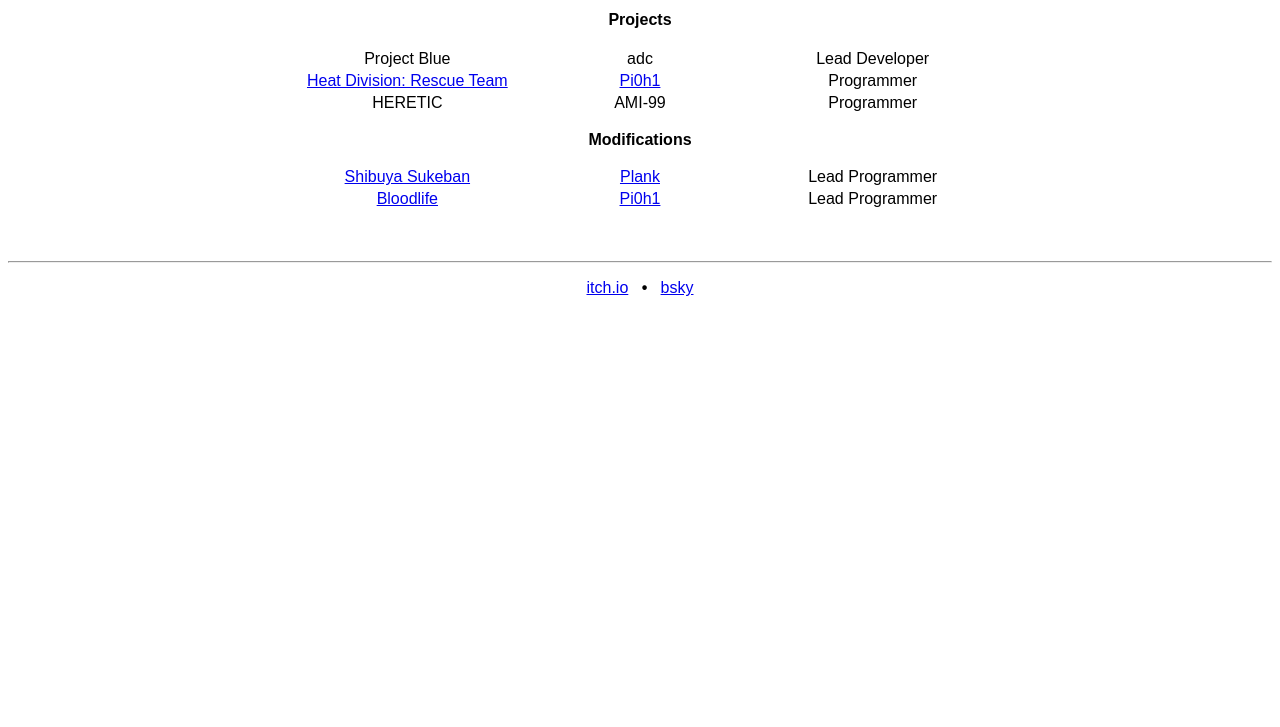
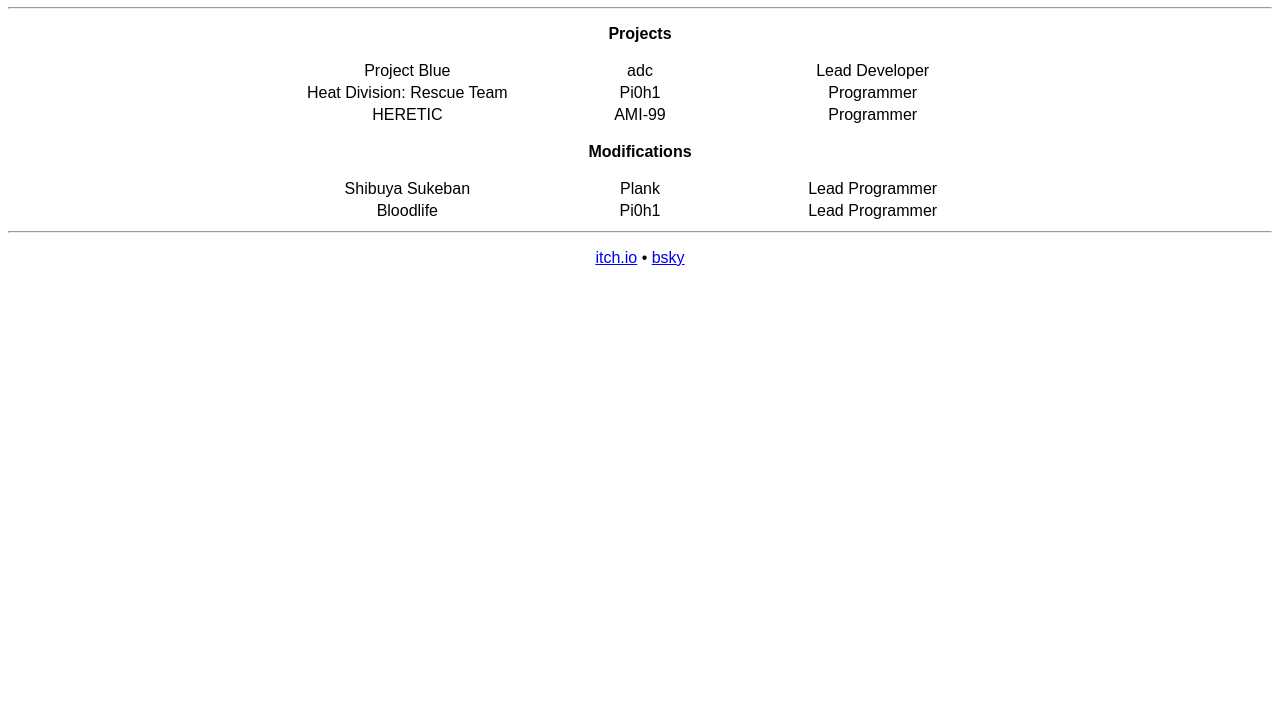
Before and after one commit to the-adc/pattaconna.github.io, a plain HTML site: page index.html in a window 1280 px wide. Shown: the part 73-800 px from the top of the page. Drawn offline with Linux system fonts and the light colour scheme.

Commit message:
Optimized the code for the site.

```diff
--- a/index.html
+++ b/index.html
@@ -1,38 +1,72 @@
-<h1 style="text-align: center; font-family: arial;">adc</h1>
+<!DOCTYPE html>
+<html lang="en">
+<head>
+    <meta charset="UTF-8">
+    <meta name="viewport" content="width=device-width, initial-scale=1.0">
+    <title>adc</title>
+    <style>
+        body {
+            font-family: Arial, sans-serif;
+            text-align: center;
+        }
+        .center-table {
+            margin: 0 auto;
+            width: 700px;
+        }
+        .center-table td {
+            width: 30%;
+            text-align: center;
+        }
+        .center-table a {
+            text-decoration: none;
+            color: inherit;
+        }
+        .center-table a:hover {
+            text-decoration: underline;
+        }
+    </style>
+</head>
+<body>
+    <h1>adc</h1>
     <hr />
-<p style="text-align: center; font-family: arial;"><strong>Projects</strong></p>
+    <p><strong>Projects</strong></p>
 
-<table align="center" style="width:700px; height:40px;">
+    <table class="center-table">
         <tr>
-    <tr>
-    <td style="width:30%;"><p style="text-align: center; font-family: arial;">Project Blue</td>
-    <td style="width:30%;"><p style="text-align: center; font-family: arial;">adc</td>
-    <td style="width:30%;"><p style="text-align: center; font-family: arial;">Lead Developer</td>
-  </tr>
-    <td style="width:30%;"><p style="text-align: center; font-family: arial;"><a title="Heat Division: Rescue Team (Steam)" href="https://store.steampowered.com/app/2392010/Heat_Division_Rescue_Team/">Heat Division: Rescue Team</td>
-    <td style="width:30%;"><p style="text-align: center; font-family: arial;"><a title="Pi0h1" href="https://pi0h1.com/">Pi0h1</td>
-    <td style="width:30%;"><p style="text-align: center; font-family: arial;">Programmer</td>
+            <td>Project Blue</td>
+            <td>adc</td>
+            <td>Lead Developer</td>
         </tr>
         <tr>
-    <td style="width:30%;"><p style="text-align: center; font-family: arial;">HERETIC</td>
-    <td style="width:30%;"><p style="text-align: center; font-family: arial;">AMI-99</td>
-    <td style="width:30%;"><p style="text-align: center; font-family: arial;">Programmer</td>
+            <td><a href="https://store.steampowered.com/app/2392010/Heat_Division_Rescue_Team/" title="Heat Division: Rescue Team (Steam)">Heat Division: Rescue Team</a></td>
+            <td><a href="https://pi0h1.com/" title="Pi0h1">Pi0h1</a></td>
+            <td>Programmer</td>
+        </tr>
+        <tr>
+            <td>HERETIC</td>
+            <td>AMI-99</td>
+            <td>Programmer</td>
         </tr>
     </table>
-<p style="text-align: center; font-family: arial;"><strong>Modifications</strong></p>
-<table align="center" style="width:700px; height:10px;">
+
+    <p><strong>Modifications</strong></p>
+    <table class="center-table">
         <tr>
-    <td style="width:30%;"><p style="text-align: center; font-family: arial;"><a title="Shibuya Sukeban (itch.io)" href="https://plankdude.itch.io/shibuya">Shibuya Sukeban</td>
-    <td style="width:30%;"><p style="text-align: center; font-family: arial;"><a title="Plank" href="https://plankdude.itch.io/">Plank</td>
-    <td style="width:30%;"><p style="text-align: center; font-family: arial;">Lead Programmer</td>
+            <td><a href="https://plankdude.itch.io/shibuya" title="Shibuya Sukeban (itch.io)">Shibuya Sukeban</a></td>
+            <td><a href="https://plankdude.itch.io/" title="Plank">Plank</a></td>
+            <td>Lead Programmer</td>
         </tr>
         <tr>
-    <td style="width:30%;"><p style="text-align: center; font-family: arial;"><a title="Bloodlife (itch.io)" href="https://pi0h1.itch.io/bloodlife">Bloodlife</td>
-    <td style="width:30%;"><p style="text-align: center; font-family: arial;"><a title="Pi0h1" href="https://pi0h1.com/">Pi0h1</td>
-    <td style="width:30%;"><p style="text-align: center; font-family: arial;">Lead Programmer</td>
+            <td><a href="https://pi0h1.itch.io/bloodlife" title="Bloodlife (itch.io)">Bloodlife</a></td>
+            <td><a href="https://pi0h1.com/" title="Pi0h1">Pi0h1</a></td>
+            <td>Lead Programmer</td>
         </tr>
     </table>
-<p style="text-align: center; font-family: arial;">&nbsp;</p>
 
     <hr />
-<p style="text-align: center; font-family: arial;"><a title="Itch.io" href="https://pattaconna.itch.io/" target="_blank">itch.io</a>&nbsp; &nbsp;<strong>&bull;</strong>&nbsp; &nbsp;<a title="Bluesky" href="https://bsky.app/profile/pattaconna.bsky.social">bsky</a></p>
+    <p>
+        <a href="https://pattaconna.itch.io/" title="Itch.io" target="_blank">itch.io</a> &bull;
+        <a href="https://bsky.app/profile/pattaconna.bsky.social" title="Bluesky">bsky</a>
+    </p>
+</body>
+</html>
```
Lines whose indentation alone changed are shown as unchanged.
